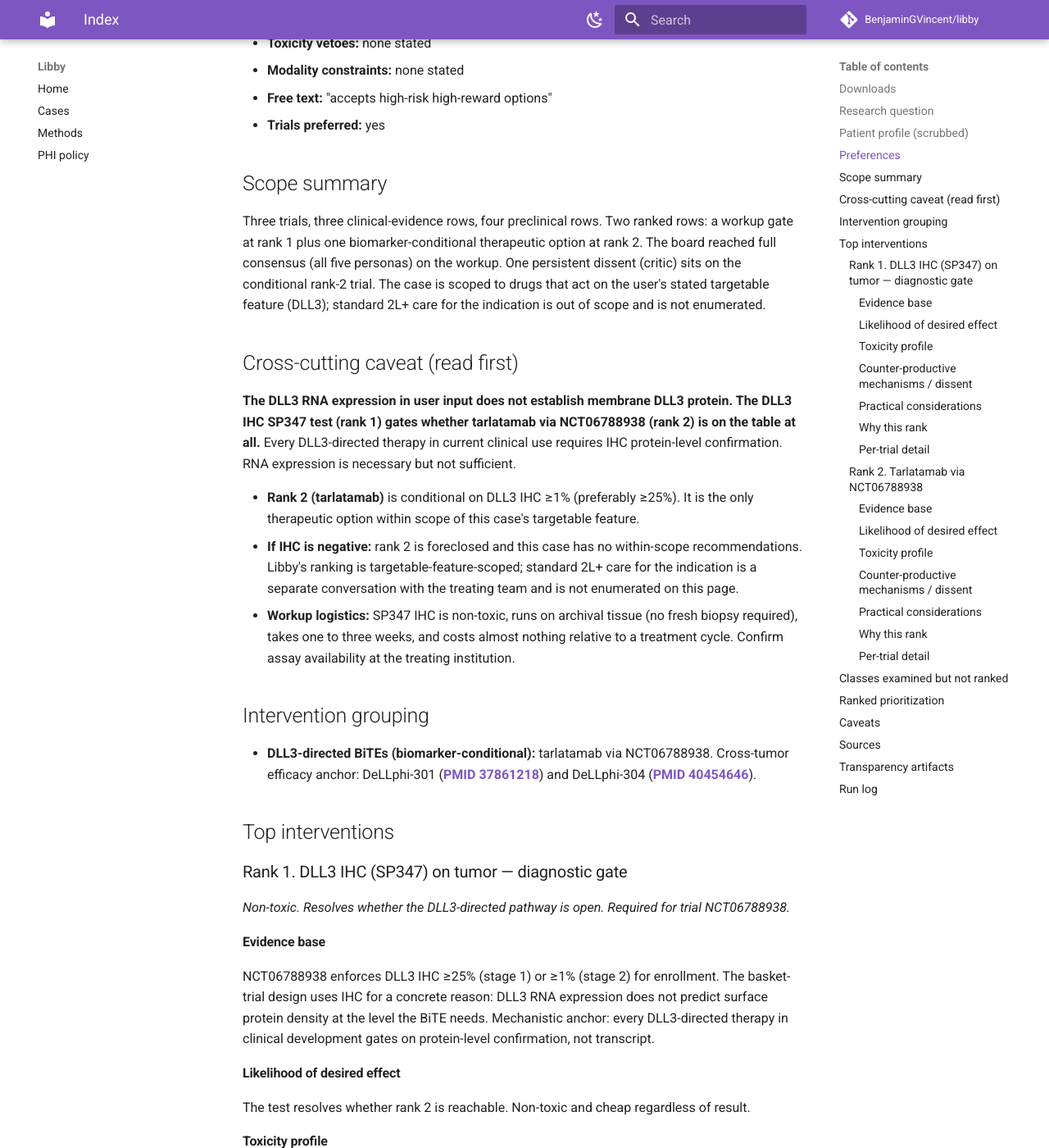
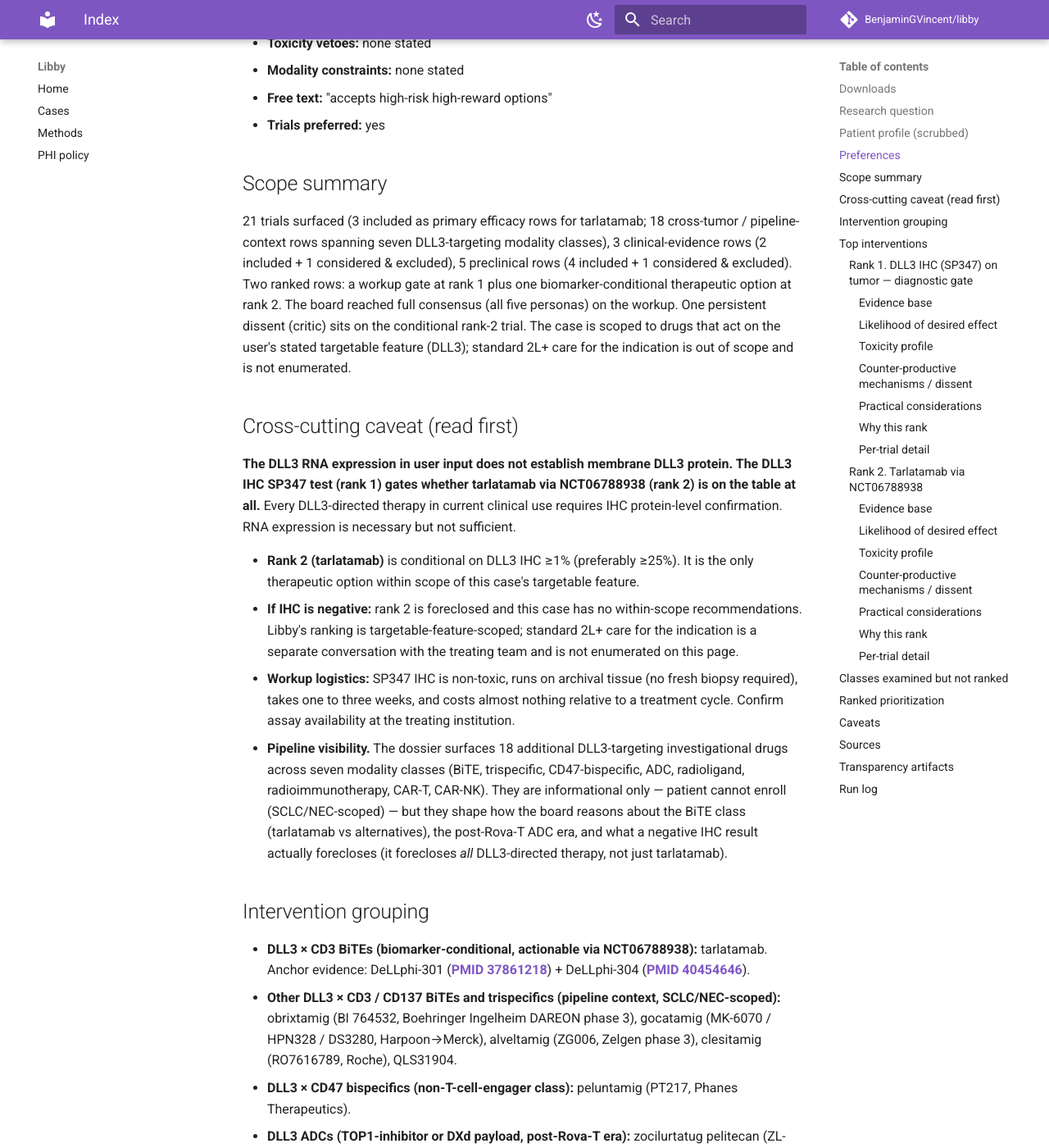
Before and after one commit to BenjaminGVincent/libby, an MkDocs documentation site: the page built from docs/cases/osteosarcoma-mets-dll3-h7r2/index.md, in a window 1280 px wide and 1400 px high, scrolled down 1003 px. Shown: the whole window at 82% size. Built offline with MkDocs 1.6.1 and Material for MkDocs 9.7.7, drawn with Linux system fonts in a browser that asks for light colours; comment, search, counter and statistics services are not loaded; some of the changed text lies outside the part shown.

Commit message:
refresh osteosarcoma-DLL3 case narrative for the expanded pipeline
The trial-screener overhaul grew trials.jsonl from 3 rows to 21 (every
DLL3 agent the user listed plus Rova-T / SC-002 for legacy context),
but the hand-authored case narrative still cited the pre-expansion
counts and named only tarlatamab. This commit refreshes the narrative
to match the data:

- index.md scope summary now reads "21 trials surfaced (3 primary
  efficacy rows + 18 pipeline-context rows across seven DLL3-targeting
  modalities)"
- index.md intervention grouping breaks the dossier into seven modality
  classes (BiTE / trispecific / CD47-bispecific / ADC / radioligand /
  radioimmunotherapy / CAR-T / CAR-NK / discontinued ADCs), naming
  every agent the screener surfaced
- index.md cross-cutting caveat gains a "Pipeline visibility" bullet
  noting the expanded dossier shapes board reasoning about the BiTE
  class, post-Rova-T ADC era, and what a negative IHC actually
  forecloses (all DLL3-directed therapy, not just tarlatamab)
- executive_summary.md evidence-base line refreshed with the same counts

No re-ranking — the new pipeline drugs are SCLC/NEC-scoped cross-tumor
extrapolation, not actionable enrollment options for this patient.

Co-Authored-By: Claude Opus 4.7 (1M context) <noreply@anthropic.com>

```diff
--- a/docs/cases/osteosarcoma-mets-dll3-h7r2/index.md
+++ b/docs/cases/osteosarcoma-mets-dll3-h7r2/index.md
@@ -38,7 +38,7 @@ In metastatic osteosarcoma after first-line MAP, what interventions can target D
 
 ## Scope summary
 
-Three trials, three clinical-evidence rows, four preclinical rows. Two ranked rows: a workup gate at rank 1 plus one biomarker-conditional therapeutic option at rank 2. The board reached full consensus (all five personas) on the workup. One persistent dissent (critic) sits on the conditional rank-2 trial. The case is scoped to drugs that act on the user's stated targetable feature (DLL3); standard 2L+ care for the indication is out of scope and is not enumerated.
+21 trials surfaced (3 included as primary efficacy rows for tarlatamab; 18 cross-tumor / pipeline-context rows spanning seven DLL3-targeting modality classes), 3 clinical-evidence rows (2 included + 1 considered & excluded), 5 preclinical rows (4 included + 1 considered & excluded). Two ranked rows: a workup gate at rank 1 plus one biomarker-conditional therapeutic option at rank 2. The board reached full consensus (all five personas) on the workup. One persistent dissent (critic) sits on the conditional rank-2 trial. The case is scoped to drugs that act on the user's stated targetable feature (DLL3); standard 2L+ care for the indication is out of scope and is not enumerated.
 
 ## Cross-cutting caveat (read first)
 
@@ -47,10 +47,17 @@ Three trials, three clinical-evidence rows, four preclinical rows. Two ranked ro
 - **Rank 2 (tarlatamab)** is conditional on DLL3 IHC ≥1% (preferably ≥25%). It is the only therapeutic option within scope of this case's targetable feature.
 - **If IHC is negative:** rank 2 is foreclosed and this case has no within-scope recommendations. Libby's ranking is targetable-feature-scoped; standard 2L+ care for the indication is a separate conversation with the treating team and is not enumerated on this page.
 - **Workup logistics:** SP347 IHC is non-toxic, runs on archival tissue (no fresh biopsy required), takes one to three weeks, and costs almost nothing relative to a treatment cycle. Confirm assay availability at the treating institution.
+- **Pipeline visibility.** The dossier surfaces 18 additional DLL3-targeting investigational drugs across seven modality classes (BiTE, trispecific, CD47-bispecific, ADC, radioligand, radioimmunotherapy, CAR-T, CAR-NK). They are informational only — patient cannot enroll (SCLC/NEC-scoped) — but they shape how the board reasons about the BiTE class (tarlatamab vs alternatives), the post-Rova-T ADC era, and what a negative IHC result actually forecloses (it forecloses *all* DLL3-directed therapy, not just tarlatamab).
 
 ## Intervention grouping
 
-- **DLL3-directed BiTEs (biomarker-conditional):** tarlatamab via NCT06788938. Cross-tumor efficacy anchor: DeLLphi-301 ([PMID 37861218](https://pubmed.ncbi.nlm.nih.gov/37861218)) and DeLLphi-304 ([PMID 40454646](https://pubmed.ncbi.nlm.nih.gov/40454646)).
+- **DLL3 × CD3 BiTEs (biomarker-conditional, actionable via NCT06788938):** tarlatamab. Anchor evidence: DeLLphi-301 ([PMID 37861218](https://pubmed.ncbi.nlm.nih.gov/37861218)) + DeLLphi-304 ([PMID 40454646](https://pubmed.ncbi.nlm.nih.gov/40454646)).
+- **Other DLL3 × CD3 / CD137 BiTEs and trispecifics (pipeline context, SCLC/NEC-scoped):** obrixtamig (BI 764532, Boehringer Ingelheim DAREON phase 3), gocatamig (MK-6070 / HPN328 / DS3280, Harpoon→Merck), alveltamig (ZG006, Zelgen phase 3), clesitamig (RO7616789, Roche), QLS31904.
+- **DLL3 × CD47 bispecifics (non-T-cell-engager class):** peluntamig (PT217, Phanes Therapeutics).
+- **DLL3 ADCs (TOP1-inhibitor or DXd payload, post-Rova-T era):** zocilurtatug pelitecan (ZL-1310, Zai Lab phase 3), SHR-4849 / IDE849 (IDEAYA / Hengrui), IBI3009 (Innovent), FZ-AD005 (Shanghai Fudan-Zhangjiang).
+- **DLL3 radiopharmaceuticals (radiation mechanism, antigen-loss-resistant):** ²²⁵Ac-ABD147 (Abdera), ¹⁷⁷Lu-DTPA-SC16.56 (Memorial Sloan Kettering), ²²⁵Ac-ETN029 (Novartis).
+- **DLL3 cell therapies:** LB2102 autologous CAR-T (Legend Biotech), DLL3-CAR-NK cells (Tianjin academic). AMG 119 was Amgen's first-generation CAR-T program — currently suspended.
+- **Discontinued DLL3 ADCs (mechanism context for current ADC entrants):** rovalpituzumab tesirine / Rova-T (TAHOE phase-3 failure, AbbVie discontinued), SC-002 (Stemcentrx, terminated in phase 1).
 
 ## Top interventions
 
```
Also changed, not shown: data/cases/osteosarcoma-mets-dll3-h7r2/executive_summary.md (+1 -1 lines), 3 other files.
